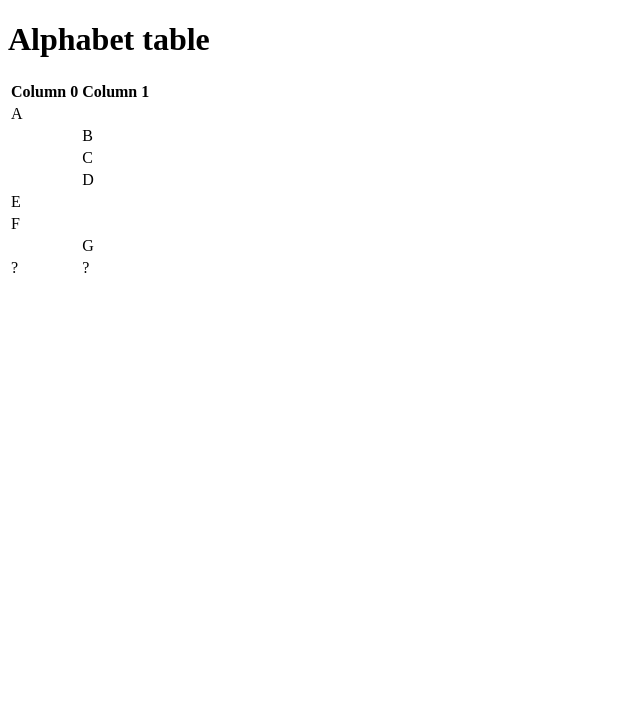
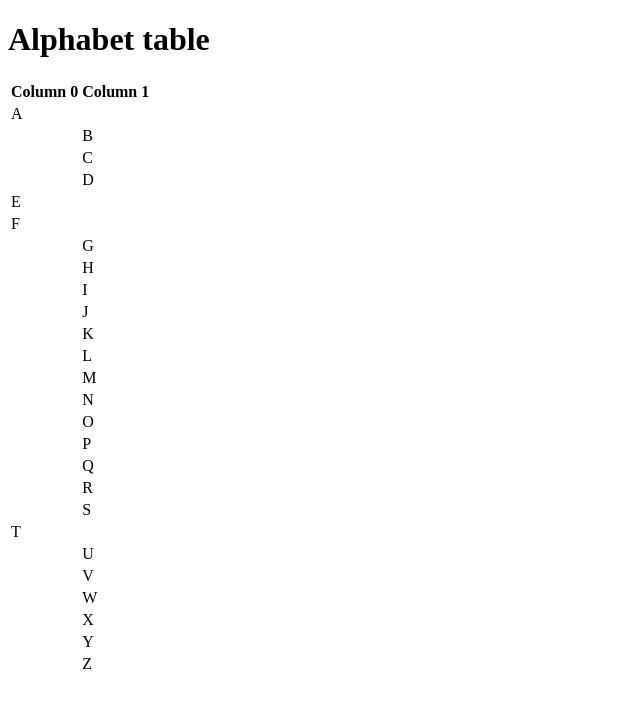
Before and after one commit to comp426-2022-spring/a00-NeilVakharia45, a website: page index.html in a window 1280 px wide. Shown: the whole page, without its empty margins (0-640 px from the left). Drawn offline with Linux system fonts and the light colour scheme.

Commit message:
Added rest of alphabet

```diff
--- a/index.html
+++ b/index.html
@@ -38,8 +38,63 @@
                     <td></td><td>G</td>
                     </tr>
                     <tr>
-                    <td>?</td><td>?</td>
+                    <td></td><td>H</td>
                     </tr>
+                    <tr>
+                    <td></td><td>I</td>
+                    </tr>
+                    <tr>
+                    <td></td><td>J</td>
+                    </tr>
+                    <tr>
+                    <td></td><td>K</td>
+                    </tr>
+                    <tr>
+                    <td></td><td>L</td>
+                    </tr>
+                    <tr>
+                    <td></td><td>M</td>
+                    </tr>
+                    <tr>
+                    <td></td><td>N</td>
+                    </tr>
+                    <tr>
+                    <td></td><td>O</td>
+                    </tr>
+                    <tr>
+                    <td></td><td>P</td>
+                    </tr>
+                    <tr>
+                    <td></td><td>Q</td>
+                    </tr>
+                    <tr>
+                    <td></td><td>R</td>
+                    </tr>
+                    <tr>
+                    <td></td><td>S</td>
+                    </tr>
+                    <tr>
+                    <td>T</td><td></td>
+                    </tr>
+                    <tr>
+                    <td></td><td>U</td>
+                    </tr>
+                    <tr>
+                    <td></td><td>V</td>
+                    </tr>
+                    <tr>
+                    <td></td><td>W</td>
+                    </tr>
+                    <tr>
+                    <td></td><td>X</td>
+                    </tr>
+                    <tr>
+                    <td></td><td>Y</td>
+                    </tr>
+                    <tr>
+                    <td></td><td>Z</td>
+                    </tr>
+
                 </tbody>
             </table>
 
--- a/package.json
+++ b/package.json
@@ -15,5 +15,8 @@
   "bugs": {
     "url": "https://github.com/comp426-2022-spring/a00-NeilVakharia45/issues"
   },
-  "homepage": "https://github.com/comp426-2022-spring/a00-NeilVakharia45#readme"
+  "homepage": "https://github.com/comp426-2022-spring/a00-NeilVakharia45#readme",
+  "dependencies": {
+    "browser-sync": "^2.27.7"
+  }
 }
```
Also changed, not shown: 1 other file.
